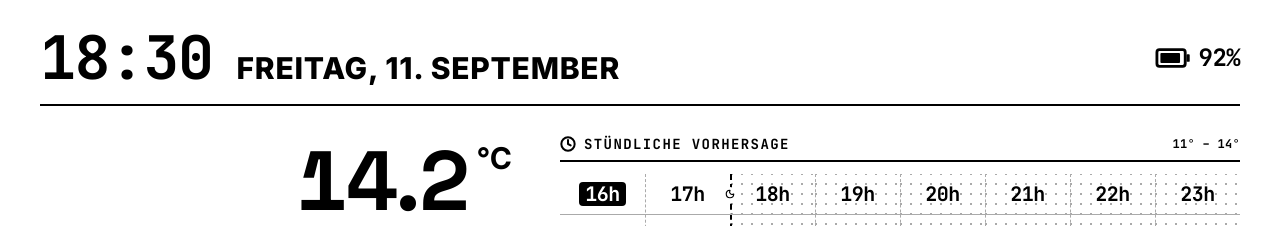
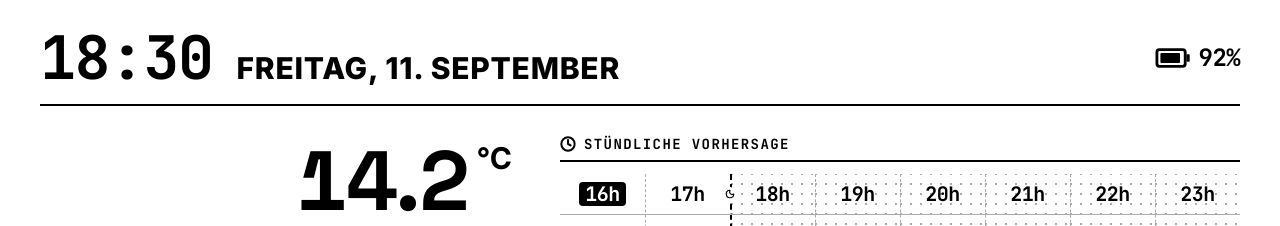
Before and after one commit to hschaefer/e-ink-dashboard, a React (Vite) app: page / in a window 1280 px wide. Shown: the top 226 px of the page. Built offline with nearby package versions, Linux system fonts and the light colour scheme; no server answers; some icons are missing.

Commit message:
remove hourly temp span

```diff
--- a/src/components/CombinedForecastChart.tsx
+++ b/src/components/CombinedForecastChart.tsx
@@ -181,15 +181,11 @@ export default function CombinedForecastChart({
       className="w-full flex flex-col gap-3 select-none"
       id="hourly-forecast-unified-section"
     >
-      {/* Header with instantaneous temperature span */}
+      {/* Header */}
       <div className="flex flex-wrap items-center justify-between gap-2 pb-1.5 border-b-2 border-current">
         <span className="text-sm font-mono tracking-widest uppercase font-extrabold flex items-center gap-2">
           <Clock size={16} strokeWidth={3} />
           Stündliche Vorhersage
-        </span>
-
-        <span className="text-xs font-mono font-black tracking-wide uppercase tabular-nums">
-          {minRounded === maxRounded ? `${minRounded}°` : `${minRounded}° – ${maxRounded}°`}
         </span>
       </div>
 
```
